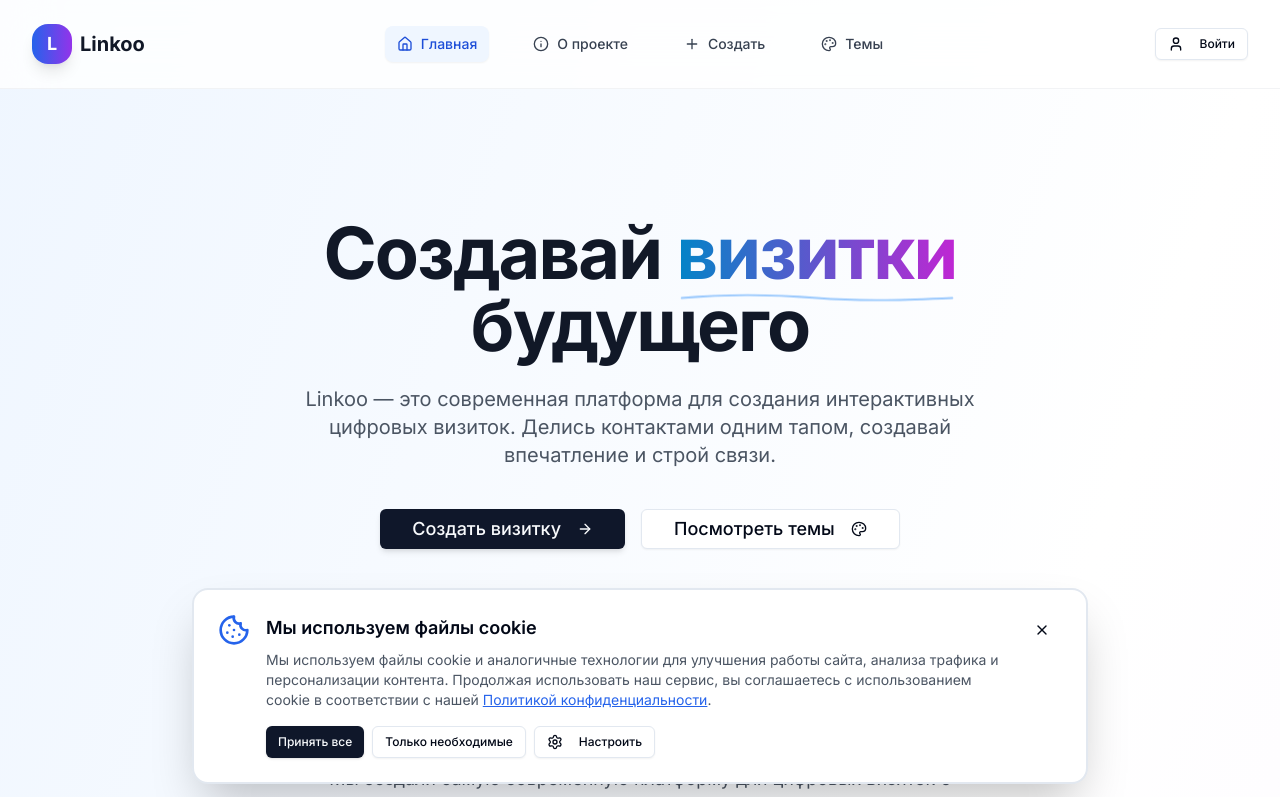
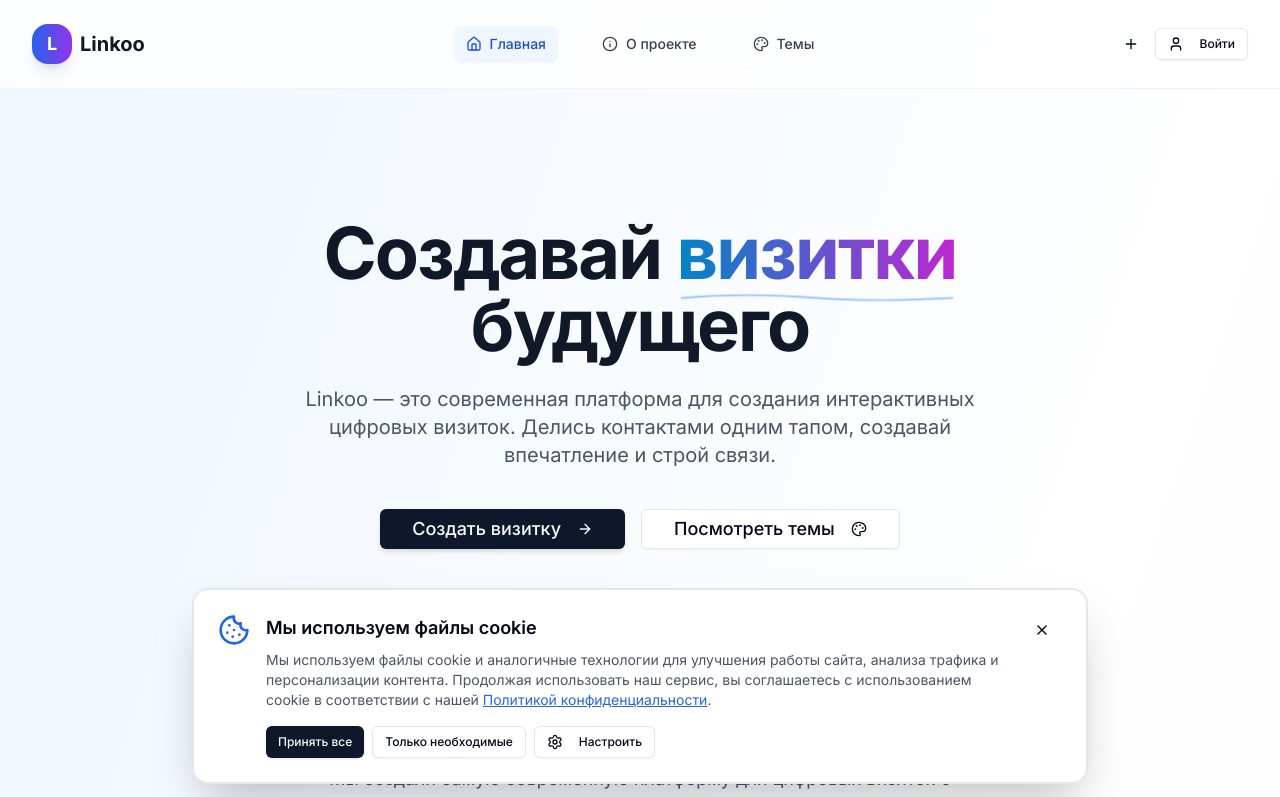
Before and after one commit to addavriance/linkoo, a React (Vite) app: page / in a window 1280 px wide. Shown: the top 797 px of the page. Built offline with nearby package versions, Linux system fonts and the light colour scheme; no server answers.

Commit message:
feat: move editor button from navigation

```diff
--- a/src/components/layout/Header.tsx
+++ b/src/components/layout/Header.tsx
@@ -4,7 +4,7 @@ import { Button } from '@/components/ui/button';
 import { useAuth } from '@/contexts/AuthContext';
 import { useDialog } from '@/contexts/DialogContext';
 import {
-    Menu,
+    Menu, Plus,
     User,
 } from 'lucide-react';
 import './Header.css';
@@ -141,6 +141,12 @@ const Header = () => {
                     {/* Right side - Auth & Mobile Menu */}
                     <div className="flex flex-1 justify-end items-center">
                         {/* Desktop Auth Section */}
+                        <Link
+                            to="/editor"
+                            className="flex items-center space-x-2 rounded-lg p-2 text-sm font-medium transition-all duration-200 hover:bg-gray-100 hover:scale-105 hover:shadow-sm mr-2">
+                            <Plus className="h-4 w-4 transition-transform duration-200 nav-icon"/>
+                        </Link>
+
                         <div className="flex gap-x-4 items-center">
                             {isAuthenticated && user ? (
                                 <div className="relative">
--- a/src/constants/common.ts
+++ b/src/constants/common.ts
@@ -1,4 +1,4 @@
-import {Infinity, BarChart3, Globe, Home, Info, Palette, Plus, Star, Zap} from "lucide-react";
+import {Infinity, BarChart3, Globe, Home, Info, Palette, Star, Zap} from "lucide-react";
 import {Card, OAuthProvider} from "@/types";
 import {SiGoogle, SiVk, SiDiscord, SiGithub} from 'react-icons/si';
 import {SiMessengerMax} from "@/constants/icons.ts";
@@ -8,7 +8,6 @@ import {IconType} from 'react-icons';
 export const NAVIGATION = [
     { name: 'Главная', href: '/', icon: Home },
     { name: 'О проекте', href: '/about', icon: Info },
-    { name: 'Создать', href: '/editor', icon: Plus },
     { name: 'Темы', href: '/themes', icon: Palette },
 ];
 
```
